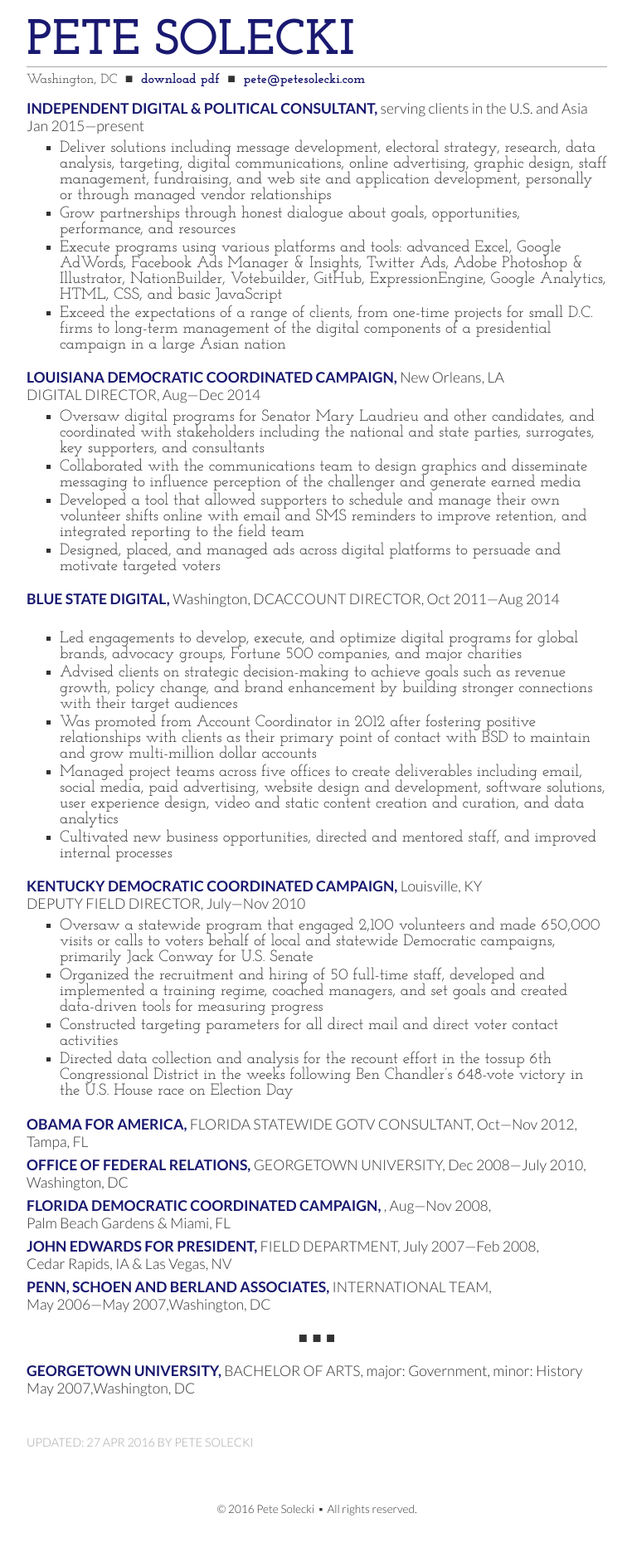
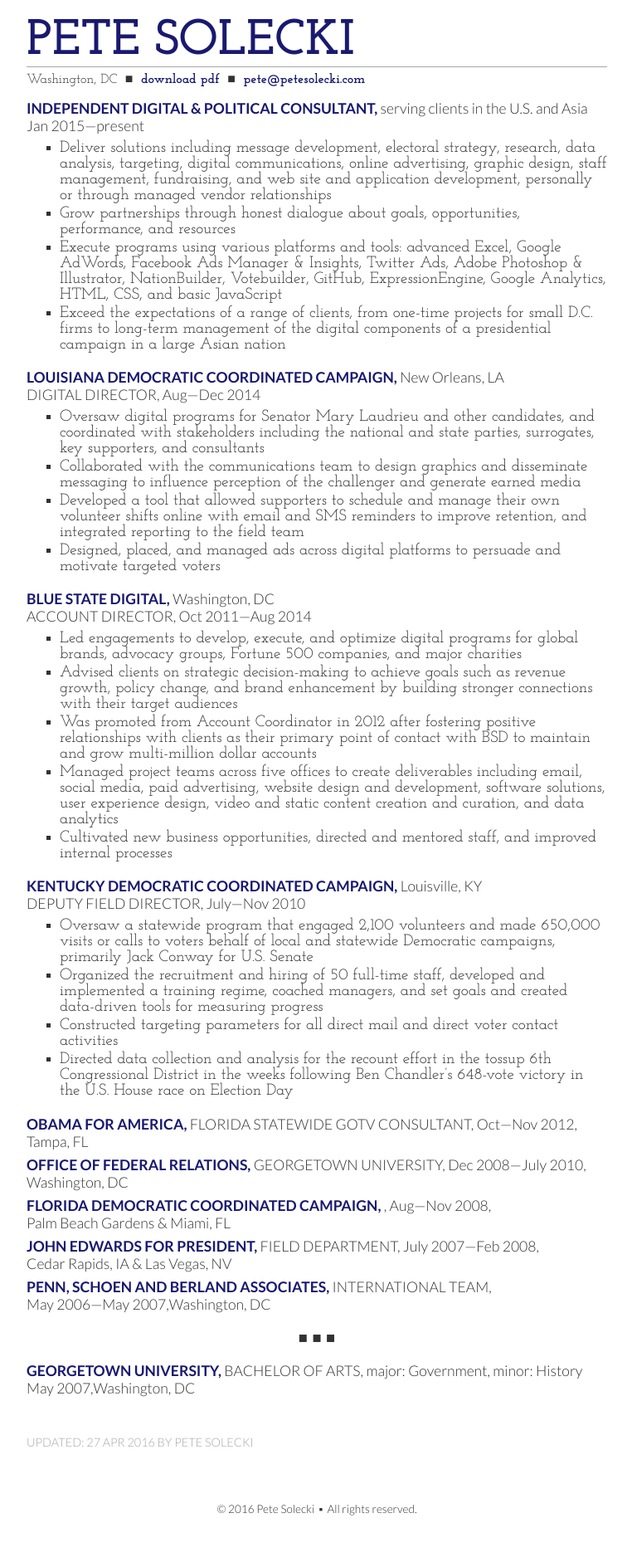
Before and after one commit to petesolecki/www-ps, a Jekyll site: the page resume/index.html, which Jekyll copies as it is, in a window 1280 px wide. Shown: the whole page at 83% size, without its empty margins (258-1020 px from the left). Built offline with Jekyll 4.4.1, drawn with Linux system fonts in a browser that asks for light colours; Markdown is read by kramdown in place of the engine named in the settings.

Commit message:
add break

```diff
--- a/resume/index.html
+++ b/resume/index.html
@@ -145,7 +145,7 @@
 				<span itemprop="addressRegion">DC</span>
 				<span itemprop="postalCode" content="20004"></span>
 			</em>
-		</span>
+		</span></br>
 		<span class="position">
 			<em class="job-title" itemprop="jobTitle">Account Director</em><em class="time-period">
 				<time class="time-period" itemprop="startDate" datetime="2011-10">Oct 2011</time><time class="time-period" itemprop="endDate" datetime="2014-08">Aug 2014</time>
```
